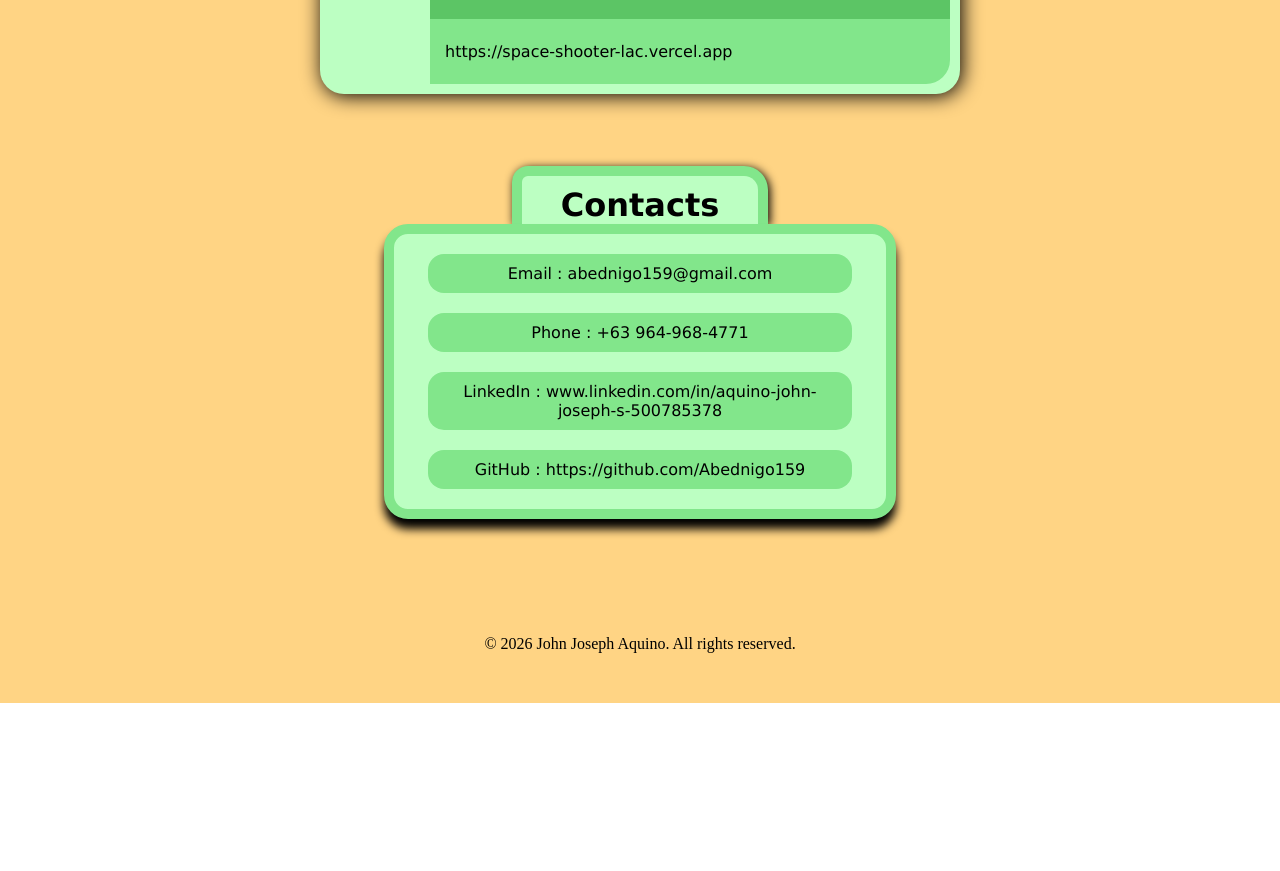
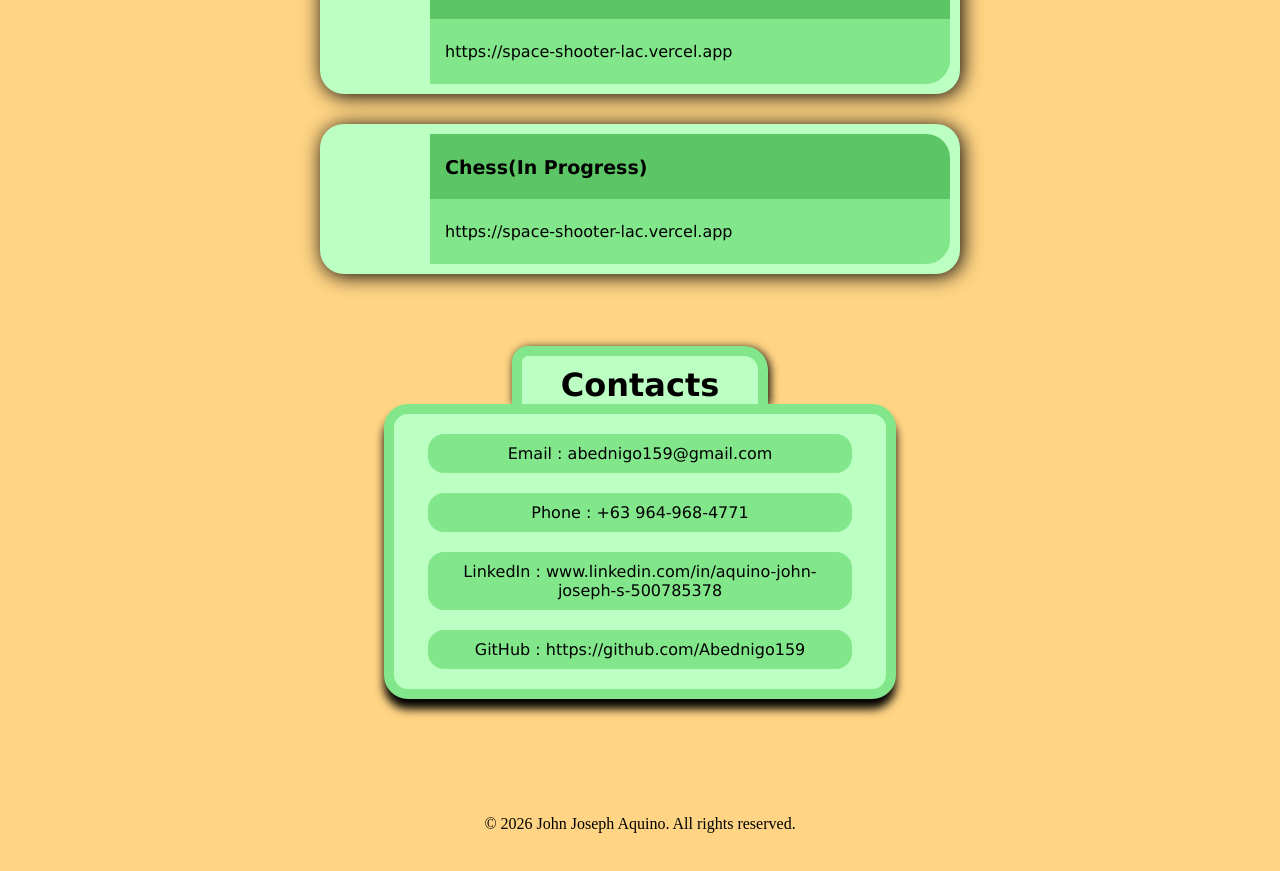
Before and after one commit to Abednigo159/Portfolio, a React (Vite) app: page / in a window 1280 px wide. Shown: the part 1605-2476 px from the top of the page. Before the commit the page ends 2308 px from the top, so only its background shows below. Built offline with nearby package versions, Linux system fonts and the light colour scheme; grey boxes are pictures that could not be loaded.

Commit message:
Add chess game project

```diff
--- a/src/App.jsx
+++ b/src/App.jsx
@@ -13,6 +13,7 @@ import cyclone from "./assets/cyclone.mp4";
 import buzzer from "./assets/buzzer.mp4";
 import pd2 from "./assets/pd2.mp4";
 import galaga from "./assets/galaga.mp4";
+import chess from "./assets/chess.mp4";
 import Footer from "./footer/Footer.jsx";
 
 export default function App(){
@@ -66,7 +67,18 @@ export default function App(){
         description3: "I created this project while learning how the HTML5 canvas works in JavaScript. It’s a Galaga-like space shooting game featuring a player, two regular enemies, and one boss enemy.",
         playing: false,
         showDescription: false
-    }]);
+    },{
+        id: 6,
+        video: chess,
+        title: "Chess(In Progress)",
+        shortDes: "https://space-shooter-lac.vercel.app",
+        description1: "Personal project",
+        description2: "HTML, CSS, and React.js",
+        description3: "I'm creating this project to be more indept with React.js. It is still on progress. I want it to have all the rules of chess. I also plan to create a simple enemy AI to this in the future.",
+        playing: false,
+        showDescription: false
+    }
+]);
 
     const contactLists = [
         {id: 1, type: "Email", info: "abednigo159@gmail.com"},
```
Also changed, not shown: 1 other file (tests, documents, lock files or other folders).
